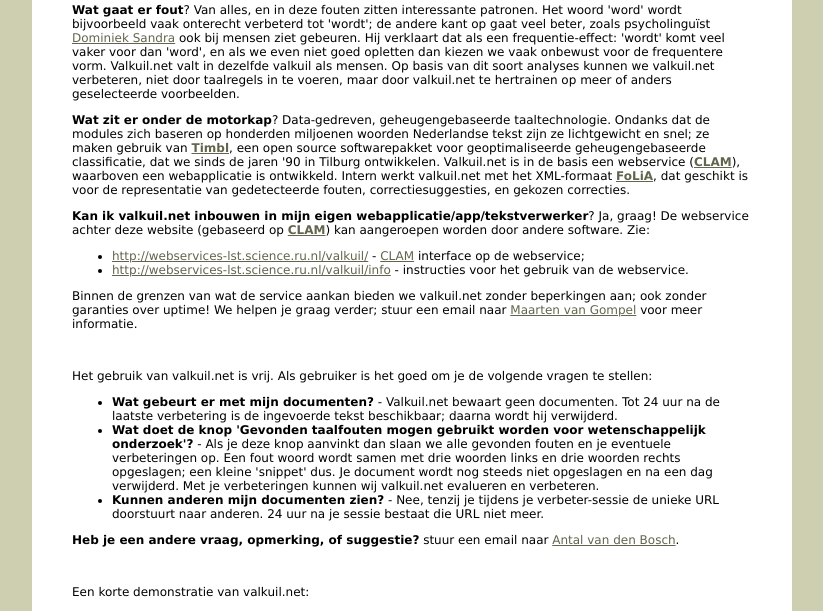
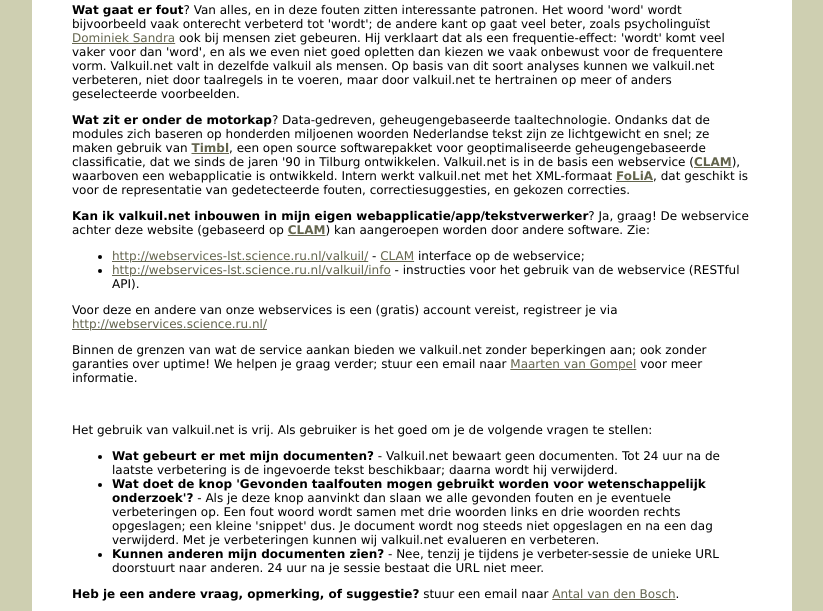
Before and after one commit to proycon/valkuil, a Django app: page /info in a window 1280 px wide. Shown: the part 924-1535 px from the top of the page, without its empty margins (408-1231 px from the left). Run offline with Django 3.2, Linux system fonts and the light colour scheme; parts of the project's set-up code (start-up, migrations or seed data) failed here and were passed over.

Commit message:
added message about registration

```diff
--- a/webvalkuil/templates/about.html
+++ b/webvalkuil/templates/about.html
@@ -180,12 +180,13 @@ worden door andere software. Zie:
 <p>
 <ul>
 <li><a href="http://webservices-lst.science.ru.nl/valkuil/">http://webservices-lst.science.ru.nl/valkuil/</a> - <a href="http://ilk.uvt.nl/clam">CLAM</a> interface op de webservice;
-<li><a href="http://webservices-lst.science.ru.nl/valkuil/info">http://webservices-lst.science.ru.nl/valkuil/info</a> - instructies voor het gebruik van de webservice.
+<li><a href="http://webservices-lst.science.ru.nl/valkuil/info">http://webservices-lst.science.ru.nl/valkuil/info</a> - instructies voor het gebruik van de webservice (RESTful API).
 </ul>
 </p>
 
-<p>Binnen de grenzen van wat de service
-aankan bieden we valkuil.net zonder beperkingen aan; ook zonder
+<p>Voor deze en andere van onze webservices is een (gratis) account vereist, registreer je via <a href="http://webservices-lst-science.ru.nl/">http://webservices.science.ru.nl/</a></p>
+
+<p>Binnen de grenzen van wat de service aankan bieden we valkuil.net zonder beperkingen aan; ook zonder
 garanties over uptime! We helpen je graag verder; stuur een email
 naar <a href="mailto:proycon@anaproy.nl">Maarten van Gompel</a> voor
 meer informatie.
```
